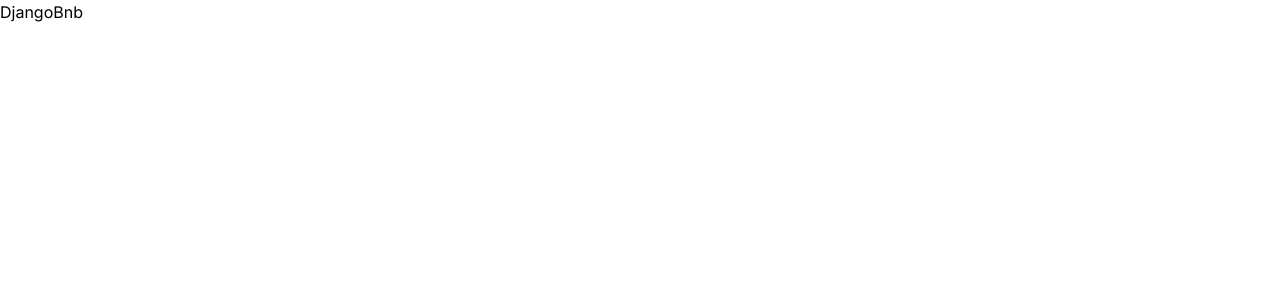
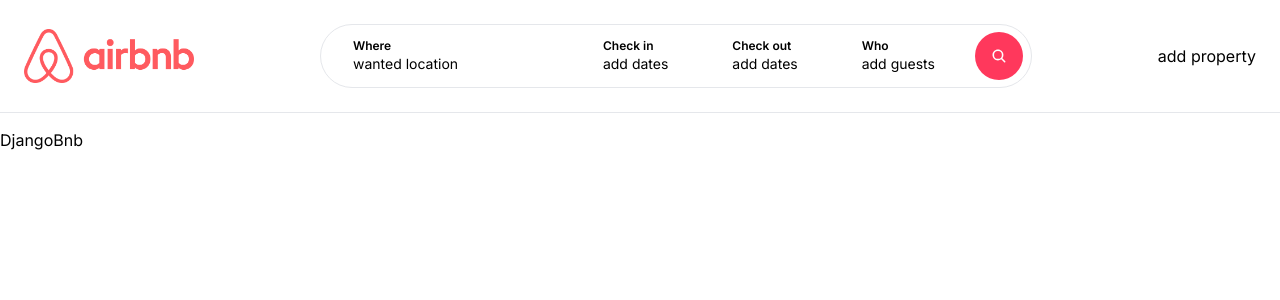
Before and after one commit to yahyo7/djangobnb, a Next.js app: page / in a window 1280 px wide. Shown: the top 300 px of the page. Built offline with nearby package versions, Linux system fonts and the light colour scheme.

Commit message:
navbar items added

```diff
--- /dev/null
+++ b/app/components/Navbar/Navbar.tsx
@@ -0,0 +1,28 @@
+import Image from "next/image";
+import Link from "next/link";
+import React from "react";
+import SearchFilter from "./SearchFilter";
+
+type Props = {};
+
+const Navbar = (props: Props) => {
+  return (
+    <nav className="w-full fixed top-0 left-0 py-6 border-b bg-white z-10">
+      <div className="max-w-[1500px] mx-auto px-6">
+        <div className="flex justify-between items-center">
+          <Link href="/">
+            {" "}
+            <Image src="/logo.png" alt="Logo" width={170} height={35} />
+          </Link>
+          <div className="flex space-x-6">
+            <SearchFilter/>
+          </div>
+
+          <div className="flex items-center space-x-6">add property</div>
+        </div>
+      </div>
+    </nav>
+  );
+};
+
+export default Navbar;
--- /dev/null
+++ b/app/components/Navbar/SearchFilter.tsx
@@ -0,0 +1,39 @@
+import {IoSearch} from 'react-icons/io5'
+
+type Props = {}
+
+const SearchFilter = (props: Props) => {
+  return (
+    <div className='h-[64px] flex flex-row items-center justify-between border rounded-full'>
+        <div className='hidden lg:block'>
+            <div className='flex flex-row items-center justify-between'>
+                <div className='cursor-pointer w-[250px] h-[64px] px-8 flex flex-col justify-center rounded-full hover:bg-gray-100' >
+                    <p className='text-xs font-semibold'>Where</p>
+                    <p className='text-sm' > wanted location</p>
+                </div>
+                <div className='cursor-pointer h-[64px] px-8 flex flex-col justify-center rounded-full hover:bg-gray-100' >
+                    <p className='text-xs font-semibold'>Check in</p>
+                    <p className='text-sm' > add dates</p>
+                </div>
+                <div className='cursor-pointer h-[64px] px-8 flex flex-col justify-center rounded-full hover:bg-gray-100' >
+                    <p className='text-xs font-semibold'>Check out</p>
+                    <p className='text-sm' > add dates</p>
+                </div>
+                <div className='cursor-pointer h-[64px] px-8 flex flex-col justify-center rounded-full hover:bg-gray-100' >
+                    <p className='text-xs font-semibold'>Who</p>
+                    <p className='text-sm' > add guests</p>
+                </div>
+            </div>
+        </div>
+
+        <div className='p-2' >
+            <div className='p-4 bg-airbnb rounded-full text-white hover:bg-airbnb-dark cursor-pointer' >
+                <IoSearch/>
+            </div>
+        </div>
+    </div>
+
+  )
+}
+
+export default SearchFilter
--- a/app/layout.tsx
+++ b/app/layout.tsx
@@ -1,6 +1,7 @@
 import type { Metadata } from "next";
 import { Inter } from "next/font/google";
 import "./globals.css";
+import Navbar from "./components/Navbar/Navbar";
 
 const inter = Inter({ subsets: ["latin"] });
 
@@ -16,7 +17,10 @@
 }>) {
   return (
     <html lang="en">
-      <body className={inter.className}>{children}</body>
+      <body className={inter.className}>
+        <Navbar />
+        <div className="pt-32">{children}</div>
+      </body>
     </html>
   );
 }
```
Also changed, not shown: package.json (+4 -3 lines), public/logo.png (added), 1 other file (tests, documents, lock files or other folders).
